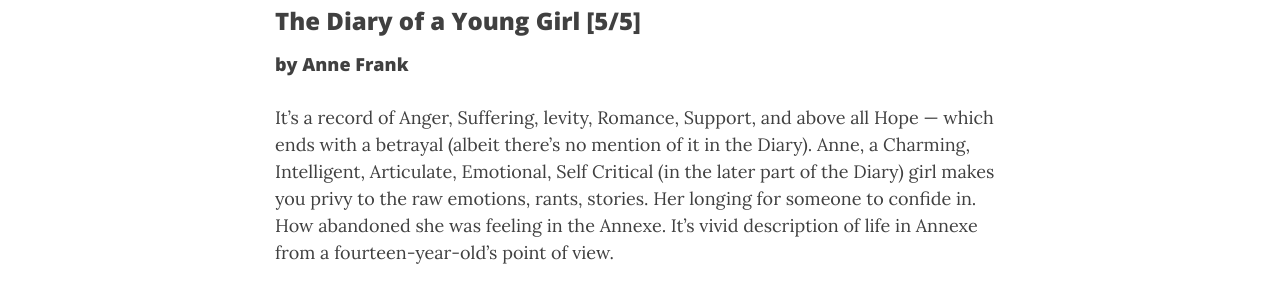
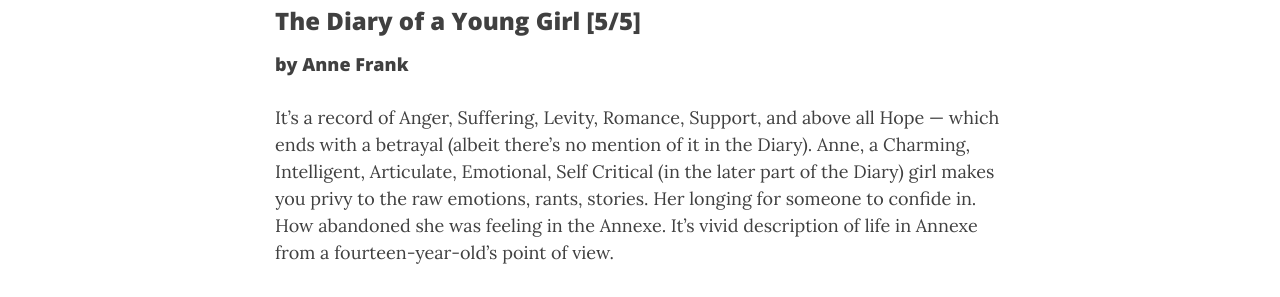
Before and after one commit to kavnish/kavnish.github.io, a Jekyll site: the page built from pages/book-reviews.md, in a window 1280 px wide and 1311 px high. Shown: the part 205-502 px from the top of the window. Built offline with Jekyll 4.4.1, drawn with Linux system fonts in a browser that asks for light colours; nearby versions of some CDN libraries; comment, search, counter and statistics services are not loaded.

```diff
--- a/pages/book-reviews.md
+++ b/pages/book-reviews.md
@@ -8,7 +8,7 @@ show-avatar: false
 
 #### by Anne Frank
 
-It’s a record of Anger, Suffering, levity, Romance, Support, and above all Hope — which ends with a betrayal (albeit there’s no mention of it in the Diary). Anne, a Charming, Intelligent, Articulate, Emotional, Self Critical (in the later part of the Diary) girl makes you privy to the raw emotions, rants, stories.  Her longing for someone to confide in. How abandoned she was feeling in the Annexe. It’s vivid description of life in Annexe from a fourteen-year-old’s point of view.
+It’s a record of Anger, Suffering, Levity, Romance, Support, and above all Hope — which ends with a betrayal (albeit there’s no mention of it in the Diary). Anne, a Charming, Intelligent, Articulate, Emotional, Self Critical (in the later part of the Diary) girl makes you privy to the raw emotions, rants, stories.  Her longing for someone to confide in. How abandoned she was feeling in the Annexe. It’s vivid description of life in Annexe from a fourteen-year-old’s point of view.
 
 ### Exhalation [5/5]
 
```
